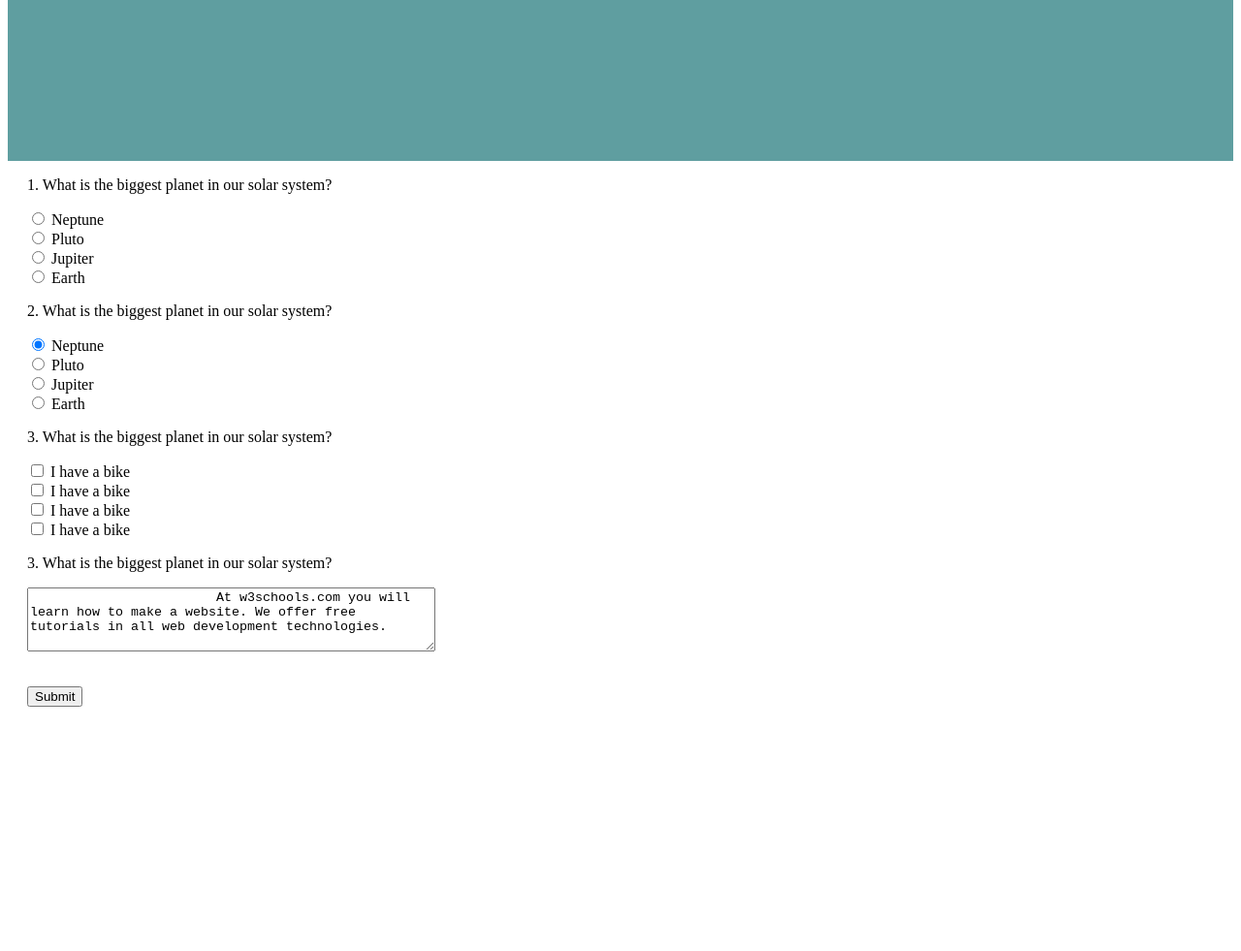
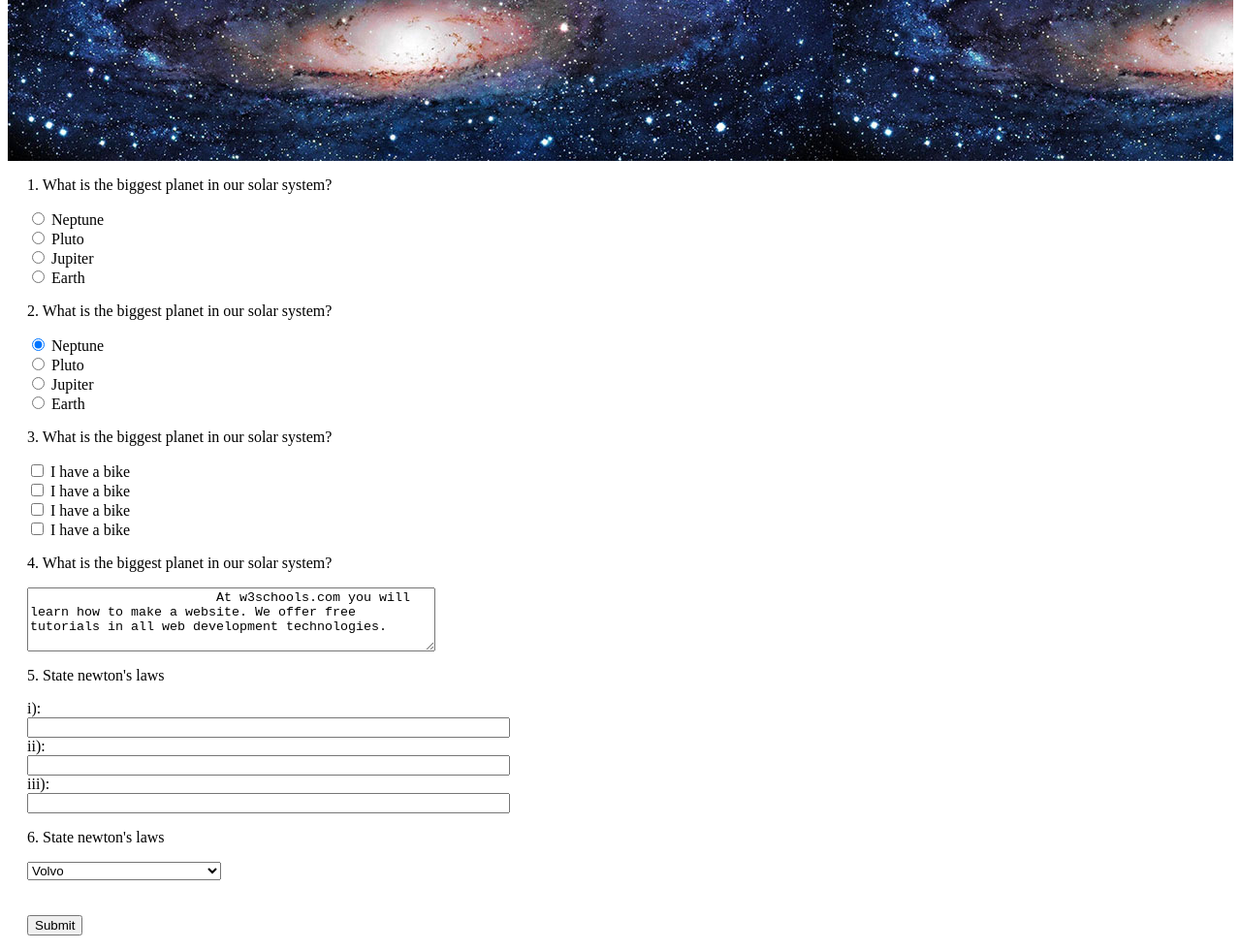
Before and after one commit to chathurapriyankara/elearning, a plain HTML site: page index.html in a window 1280 px wide. Shown: the part 97-1078 px from the top of the page at 97% size. Before the commit the page ends 842 px from the top, so only its background shows below. Drawn offline with Linux system fonts and the light colour scheme.

```diff
--- a/index.html
+++ b/index.html
@@ -28,10 +28,28 @@
                     <input type="checkbox" name="vehicle1" value="Bike"> I have a bike
                 </div>
                 <div>
-                    <p>3. What is the biggest planet in our solar system? </p>
+                    <p>4. What is the biggest planet in our solar system? </p>
                     <textarea rows="4" cols="50">
                         At w3schools.com you will learn how to make a website. We offer free tutorials in all web development technologies.
                     </textarea>
+                </div>
+                <div>
+                    <p>5. State newton's laws </p>
+                    i):<br>
+                    <input style="width: 40%" type="text" name="firstname"><br>
+                    ii):<br>
+                    <input style="width: 40%" type="text" name="firstname"><br>
+                    iii):<br>
+                    <input style="width: 40%" type="text" name="firstname"><br>
+                </div>
+                <div>
+                    <p>6. State newton's laws </p>
+                    <select style="width: 200px" name="cars">
+                        <option value="volvo">Volvo</option>
+                        <option value="saab">Saab</option>
+                        <option value="fiat">Fiat</option>
+                        <option value="audi">Audi</option>
+                    </select>
                 </div>
                 <br><br>
                 <input type="submit">
```
Also changed, not shown: galaxy-facebook-cover-1.jpg (added).
